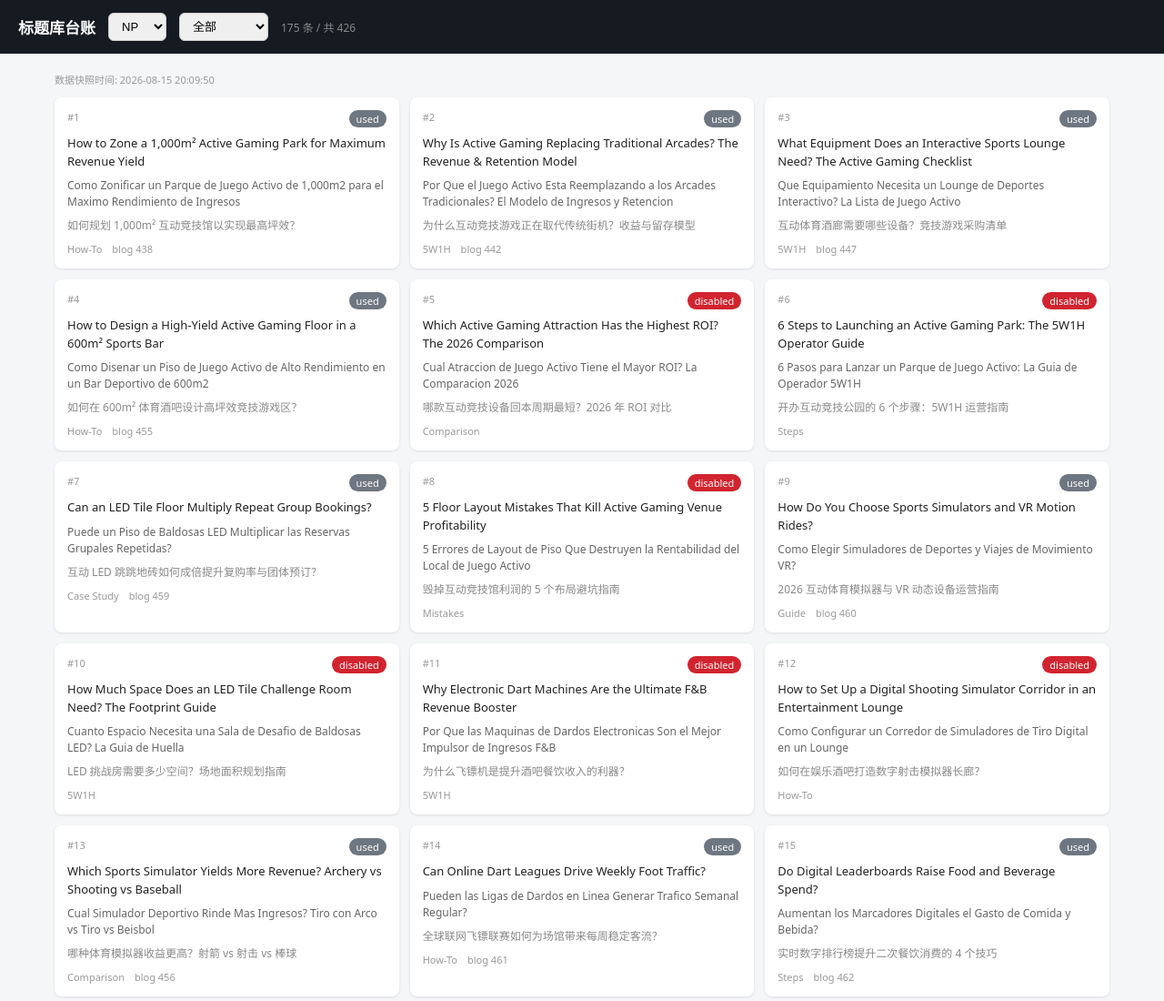
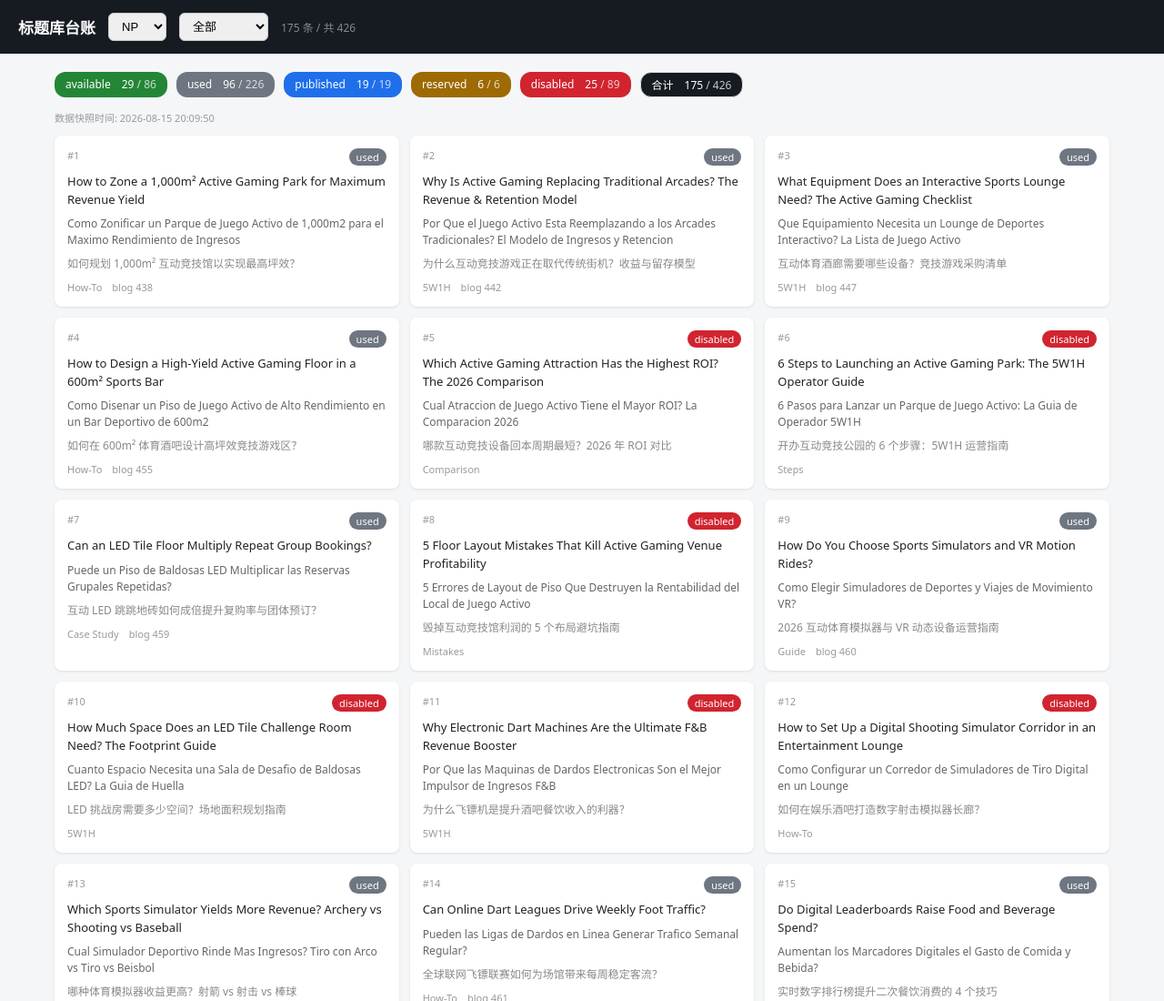
Before and after one commit to mark123465/mark123465.github.io, a plain HTML site: page titles.html in a window 1280 px wide. Shown: the top 1100 px of the page at 91% size. Drawn offline with Linux system fonts and the light colour scheme.

Commit message:
标题库增加状态数量统计条

```diff
--- a/titles.html
+++ b/titles.html
@@ -11,6 +11,15 @@
   header h1 { font-size: 17px; margin: 0; }
   select { padding: 6px 10px; border-radius: 6px; border: 1px solid #ccc; font-size: 13px; }
   main { padding: 20px; max-width: 1200px; margin: 0 auto; }
+  .stats { display: flex; gap: 10px; flex-wrap: wrap; margin-bottom: 14px; }
+  .stat { font-size: 12px; padding: 4px 12px; border-radius: 12px; color: #fff; }
+  .stat i { font-style: normal; opacity: .75; }
+  .stat.available { background: #238636; }
+  .stat.used { background: #6e7681; }
+  .stat.disabled { background: #d1242f; }
+  .stat.published { background: #1f6feb; }
+  .stat.reserved { background: #9e6a03; }
+  .stat.total { background: #161b22; border: 1px solid #ddd; }
   .cards { display: grid; grid-template-columns: repeat(auto-fill, minmax(330px, 1fr)); gap: 12px; }
   .card { background: #fff; border-radius: 8px; padding: 14px; box-shadow: 0 1px 3px rgba(0,0,0,.1); display: flex; flex-direction: column; gap: 8px; }
   .card .id { font-size: 11px; color: #999; }
@@ -44,6 +53,7 @@
   <span class="cnt" id="cnt"></span>
 </header>
 <main>
+  <div class="stats" id="stats"></div>
   <div class="updated" id="updated"></div>
   <div class="cards" id="cards"></div>
 </main>
@@ -52,6 +62,17 @@
 var curSite='NP', curStatus='all';
 var $=function(id){return document.getElementById(id)};
 function esc(s){return (s||'').replace(/&/g,'&amp;').replace(/</g,'&lt;').replace(/>/g,'&gt;');}
+function renderStats(){
+  var all=window.TITLES||[], cur=all.filter(function(t){return t.site===curSite});
+  var st=['available','used','published','reserved','disabled'], h='';
+  for(var i=0;i<st.length;i++){
+    var n=all.filter(function(t){return t.status===st[i]}).length;
+    var ns=cur.filter(function(t){return t.status===st[i]}).length;
+    h+='<span class="stat '+st[i]+'">'+st[i]+'　'+ns+'<i> / '+n+'</i></span>';
+  }
+  h+='<span class="stat total">合计　'+cur.length+'<i> / '+all.length+'</i></span>';
+  $('stats').innerHTML=h;
+}
 function load(){
   var list=(window.TITLES||[]).filter(function(t){return t.site===curSite&&(curStatus==='all'||t.status===curStatus)});
   var h='';
@@ -63,6 +84,7 @@ function load(){
       '<div class="meta">'+(t.category||'')+'　'+(t.used_blog_id?('blog '+t.used_blog_id):'')+'</div></div>';}
   $('cards').innerHTML=h;
   $('cnt').textContent=list.length+' 条 / 共 '+(window.TITLES||[]).length;
+  renderStats();
 }
 $('site').onchange=function(e){curSite=e.target.value;load();};
 $('status').onchange=function(e){curStatus=e.target.value;load();};
```
